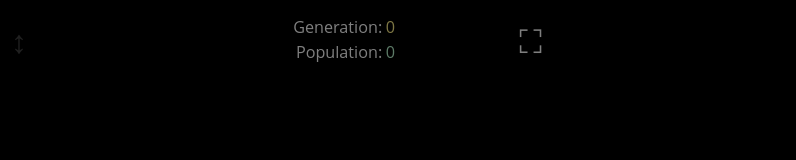
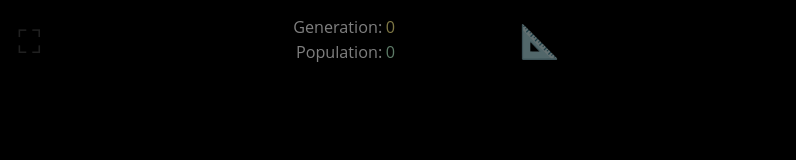
Before and after one commit to vytautas-abramikas/life, a React (Vite) app: page / in a window 1280 px wide. Shown: the top 160 px of the page, without its empty margins (0-796 px from the left). Built offline with nearby package versions, Linux system fonts and the light colour scheme.

Commit message:
changed emojis on 2 buttons

```diff
--- a/src/components/Controls.tsx
+++ b/src/components/Controls.tsx
@@ -73,7 +73,7 @@ export const Controls: React.FC = () => {
             onClick={() => setIsLatticeSizeControlsVisible(true)}
             className="rounded p-1 ml-1 hover:scale-110 transition duration-300 text-4xl"
           >
-            &#x26F6;
+            📐
           </button>
         )}
         {!isRunning && currentLattice && (
--- a/src/components/FullScreenButton.tsx
+++ b/src/components/FullScreenButton.tsx
@@ -21,10 +21,10 @@ export const FullScreenButton: React.FC = React.memo(() => {
   return (
     <div className="flex flex-col items-start justify-start w-[100%] h-full">
       <button
-        className="flex items-center justify-start hover:scale-110 hover:opacity-50 transition duration-500 ease-out bg-black opacity-25 rounded-xl text-4xl text-white h-full p-3"
+        className="flex items-center justify-start hover:scale-110 hover:opacity-50 transition duration-500 ease-out bg-black opacity-25 rounded-xl text-4xl text-white h-full pl-5 p-3"
         onClick={toggleFullscreen}
       >
-        ↕
+        &#x26F6;
       </button>
     </div>
   );
```
